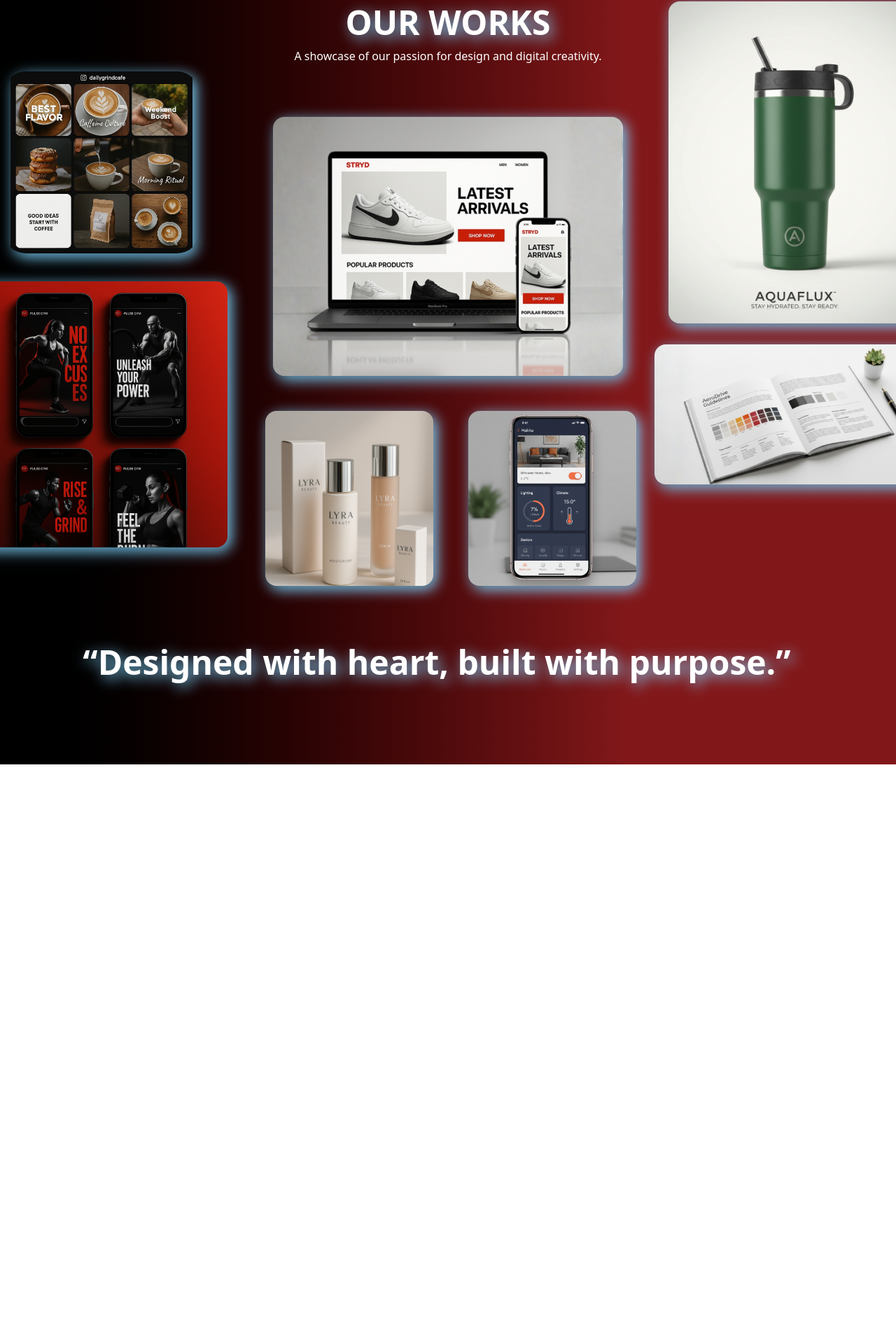
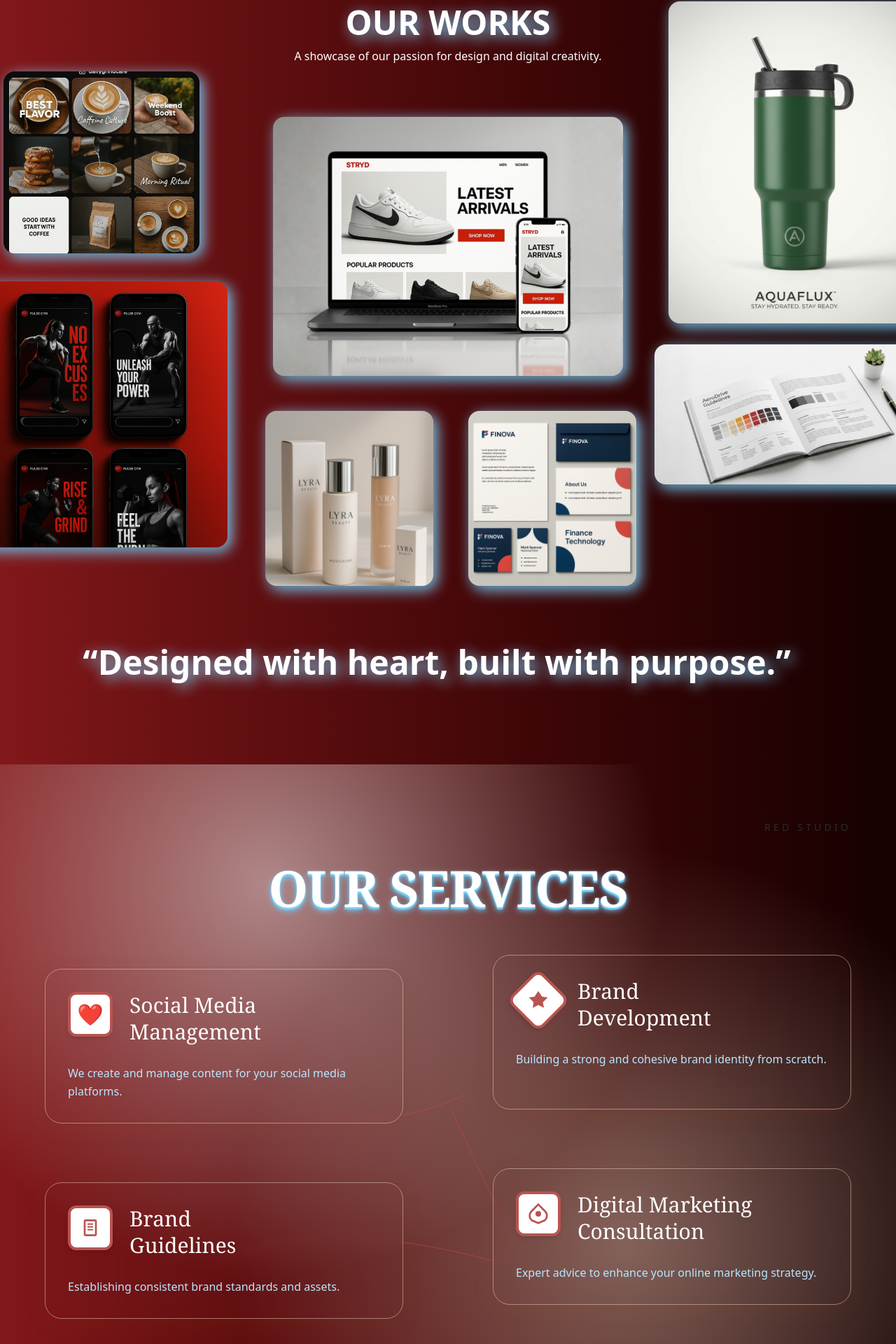
Before and after one commit to Krisnaarji/redstudio, a React (Vite) app: page / in a window 1280 px wide. Shown: the part 872-2792 px from the top of the page at 70% size. Before the commit the page ends 1964 px from the top, so only its background shows below. Built offline with nearby package versions, Linux system fonts and the light colour scheme.

Commit message:
add HoverCard component and refactor Porto section; add Services section

```diff
--- /dev/null
+++ b/src/components/commons/HoverCard.tsx
@@ -0,0 +1,35 @@
+import { useState } from "react";
+
+
+
+interface HoverCardProps {
+    image: string;
+    alt: string;
+    children: React.ReactNode;
+    className?: string;
+}
+
+export default function HoverCard({ image, alt, children, className }: HoverCardProps) {
+    const [isHovered, setIsHovered] = useState(false);
+
+    return (
+
+        <div
+        className={`relative overflow-hidden rounded-2xl shadow-lg ${className}`}
+        onMouseEnter={() => setIsHovered(true)}
+        onMouseLeave={() => setIsHovered(false)}
+        >
+        {/* Hover Overlay */}
+        <div
+            className={`absolute inset-0 bg-black/70 flex items-center justify-center text-white text-sm p-4 transition-opacity duration-300 ${
+            isHovered ? "opacity-100" : "opacity-0"
+            }`}
+        >
+            {children}
+        </div>
+
+        {/* Image */}
+        <img src={image} alt={alt} className="w-full h-full object-cover" />
+        </div>
+    );
+}
--- a/src/components/homes/Porto.tsx
+++ b/src/components/homes/Porto.tsx
@@ -1,23 +1,23 @@
-// import Leker from '../../assets/images/monza-2024.jpg';
-import AquaFlux from '../../assets/images/aquaflux.png';
-import GrindCafe from '../../assets/images/grindCoffe.webp';
-import Stryd from '../../assets/images/stryd.png';
-import Soundwave from '../../assets/images/soundwave.png';
-import PulseGYM from '../../assets/images/pulseGYM.png';
-import Aero from '../../assets/images/aeroGuidelines.png';
-import Lyra from '../../assets/images/lyra.png';
-// import Stryd2 from '../../assets/images/stryd2.png';
+import HoverCard from "../commons/HoverCard"; // adjust path as needed
+import AquaFlux from "../../assets/images/aquaflux.png";
+import GrindCafe from "../../assets/images/grindCoffe.webp";
+import Stryd from "../../assets/images/stryd.png";
+import Finova from "../../assets/images/finova.png";
+import PulseGYM from "../../assets/images/pulseGYM.png";
+import Aero from "../../assets/images/aeroGuidelines.png";
+import Lyra from "../../assets/images/lyra.png";
 
 export default function Porto() {
   return (
-    <section className="py-10 pt-20 text-center">
-      {/* Title */}
-      <h1 className="text-4xl md:text-5xl font-bold text-white mb-3 drop-shadow-[5px_5px_10px_#7dd3fc]">OUR WORKS</h1>
+    <section id="porto" className="py-10 pt-20 text-center">
+
+      <h1 className="text-4xl md:text-5xl font-bold text-white mb-3 drop-shadow-[5px_5px_10px_#7dd3fc]">
+        OUR WORKS
+      </h1>
       <p className="text-white mb-10">
         A showcase of our passion for design and digital creativity.
       </p>
 
-      {/* Grid */}
       <div
         className="
           grid
@@ -28,73 +28,93 @@ export default function Porto() {
           mx-auto
           justify-center
           place-items-center
-          border-sky-300
           drop-shadow-[5px_5px_10px_#7dd3fc]
         "
       >
-        {/* Top Left new season*/}
-        <div className="col-span-3 w-[280px] h-[260px] rounded-4xl overflow-hidden shadow-md">
-          <img
-            src={GrindCafe}
-            alt="New Season"
-            className="w-full h-full object-contain"
-          />
-        </div>
+        {/* Grind Café */}
+        <HoverCard
+          image={GrindCafe}
+          alt="Grind Café"
+          className="col-span-3 w-[280px] h-[260px]"
+        >
+          <p>
+            A cozy branding project for <b>Grind Café</b> — where warm tones
+            meet modern identity.
+          </p>
+        </HoverCard>
 
-        {/* Center Big */}
-        <div className="col-span-6 row-span-2 w-[500px] h-[370px] rounded-2xl overflow-hidden shadow-lg">
-          <img
-            src={Stryd}
+        {/* Center Big — Stryd */}
+
+        <HoverCard
+          image={Stryd}
           alt="Creative Solutions"
-            className="w-full h-full object-cover"
-          />
-        </div>
+          className="col-span-6 row-span-2 w-[500px] h-[370px] rounded-2xl"
+        >
+          <p>
+            E-commerce website design for <b>STRYD</b> — when simplicity meet elegant design.
+          </p>
+        </HoverCard>
 
-        {/* Top Right */}
-        <div className="col-span-3 w-[360px] h-[460px] rounded-2xl overflow-hidden shadow-md">
-          <img
-            src={AquaFlux}
-            alt="Branding"
-            className="w-full h-full object-cover"
-          />
-        </div>
+        {/* AquaFlux */}
+        <HoverCard
+          image={AquaFlux}
+          alt="AquaFlux"
+          className="col-span-3 w-[360px] h-[460px]"
+        >
+          <p>
+            A futuristic <b>branding</b> for AquaFlux — blending
+            technology with clean visual flow.
+          </p>
+        </HoverCard>
 
-        {/* Bottom Left */}
-        <div className="col-span-3 row-span-2 w-[360px] h-[380px] rounded-2xl overflow-hidden shadow-lg">
-          <img
-            src={PulseGYM}
-            alt="Design Conference"
-            className="w-full h-full object-cover"
-          />
-        </div>
+        {/* Pulse GYM */}
+        <HoverCard
+          image={PulseGYM}
+          alt="Pulse GYM"
+          className="col-span-3 row-span-2 w-[360px] h-[380px]"
+        >
+          <p>
+            Bold identity design for <b>PULSE GYM</b> — strength, motion, and
+            power visualized.
+          </p>
+        </HoverCard>
 
-        {/* Bottom Right */}
-        <div className="col-span-3 row-span-2 w-[400px] h-[200px] rounded-2xl overflow-hidden shadow-lg">
-          <img
-            src={Aero}
-            alt="75% Off"
-            className="w-full h-full object-cover"
-          />
-        </div>
+        {/* Aero Guidelines */}
+        <HoverCard
+          image={Aero}
+          alt="Aero Design Guidelines"
+          className="col-span-3 row-span-2 w-[400px] h-[200px]"
+        >
+          <p>
+            Modern interface system built for <b>Aero</b> — clarity meets
+            structure.
+          </p>
+        </HoverCard>
 
-        {/* Bottom Center Left */}
-        <div className="col-5 row-3 ml-12 w-[240px] h-[250px] rounded-2xl overflow-hidden shadow-md">
-          <img
-            src={Lyra}
-            alt="See 70% Off"
-            className="w-full h-full object-cover"
-          />
-        </div>
+        {/* Lyra */}
+        <HoverCard
+          image={Lyra}
+          alt="Lyra Branding"
+          className="col-5 row-3 ml-12 w-[240px] h-[250px]"
+        >
+          <p>
+            Artistic concept for <b>Lyra</b> — gentle gradients and motion-based
+            visuals for a cosmic brand.
+          </p>
+        </HoverCard>
 
-        {/* Bottom Center Right */}
-        <div className="col-8 row-3 -ml-8 w-[240px] h-[250px] rounded-2xl overflow-hidden shadow-md">
-          <img
-            src={Soundwave}
-            alt="The Future of Technology"
-            className="w-full h-full object-cover"
-          />
-        </div>
+        {/* Soundwave */}
+        <HoverCard
+          image={Finova}
+          alt="Soundwave UI"
+          className="col-8 row-3 -ml-8 w-[240px] h-[250px]"
+        >
+          <p>
+            Rebranding of finance technology company called <b>FINOVA</b> — minimalist typography, arranged in clean professional layout
+          </p>
+        </HoverCard>
 
+        {/* Footer Quote */}
         <div className="col-span-12 row-4 -ml-8 w-[1200px] rounded-2xl overflow-hidden">
           <h1 className="text-4xl md:text-5xl font-bold text-white mb-3">
             “Designed with heart, built with purpose.”
--- a/src/components/homes/Service.tsx
+++ b/src/components/homes/Service.tsx
@@ -1,7 +1,110 @@
-export default function Service(){
-    return(
+export default function Services() {
+    return (
+        <section className="min-h-screen flex flex-col items-center justify-center py-20 px-6 relative overflow-hidden">
+        {/* Subtle light gradients */}
+        <div className="absolute top-0 left-0 w-full h-full bg-[radial-gradient(circle_at_30%_20%,_rgba(255,255,255,0.5),_transparent_50%)]"></div>
+        <div className="absolute bottom-0 right-0 w-full h-full bg-[radial-gradient(circle_at_70%_80%,_rgba(255,240,220,0.4),_transparent_50%)]"></div>
 
-        <div>   </div>
+        {/* Title */}
+        <div className="text-right w-full max-w-6xl mb-8 relative z-10">
+            <p className="text-[#2b2b2b] text-sm font-light tracking-[0.3em] mb-2">RED STUDIO</p>
+        </div>
 
+        <h1 className="text-6xl md:text-7xl font-serif font-bold text-white mb-20 tracking-tight text-shadow-lg text-shadow-sky-300 relative z-10" >
+            OUR SERVICES
+        </h1>
+
+        {/* Cards with connecting lines */}
+        <div className="relative max-w-6xl w-full">
+            {/* Curved connecting lines */}
+            <svg className="absolute inset-0 w-full h-full pointer-events-none" style={{ zIndex: 0 }}>
+            <path d="M 300 180 Q 450 250, 600 180" stroke="#c14a52" strokeWidth="1.5" fill="none" opacity="0.4"/>
+            <path d="M 250 420 Q 400 350, 650 420" stroke="#c14a52" strokeWidth="1.5" fill="none" opacity="0.4"/>
+            <path d="M 580 200 Q 650 350, 720 500" stroke="#c14a52" strokeWidth="1.5" fill="none" opacity="0.4"/>
+            </svg>
+
+            <div className="grid grid-cols-2 md:grid-cols-2 gap-x-32 gap-y-16 relative" style={{ zIndex: 1 }}>
+            {/* Card 1: Social Media Management */}
+            <div className="backdrop-blur-sm rounded-3xl border border-[#e8d5c4]/50 p-8 shadow-[0_8px_30px_rgba(139,69,19,0.12),0_2px_8px_rgba(139,69,19,0.08)] hover:shadow-[0_12px_40px_rgba(139,69,19,0.15),0_4px_12px_rgba(139,69,19,0.1)] transition-all duration-500 hover:-translate-y-1">
+                <div className="flex items-start gap-6 mb-4">
+                <div className="w-16 h-16 border-4 border-[#b85450] bg-white rounded-xl flex items-center justify-center flex-shrink-0 shadow-md">
+                    <span className="text-3xl">❤️</span>
+                </div>
+                <div>
+                    <h2 className="text-3xl font-serif text-white mb-3 leading-tight">
+                    Social Media<br/>Management
+                    </h2>
+                </div>
+                </div>
+                <p className="text-sky-200 text-base leading-relaxed ml-0">
+                We create and manage content for your social media platforms.
+                </p>
+            </div>
+
+            {/* Card 2: Brand Development */}
+            <div className=" backdrop-blur-sm rounded-3xl border border-[#e8d5c4]/50 p-8 shadow-[0_8px_30px_rgba(139,69,19,0.12),0_2px_8px_rgba(139,69,19,0.08)] hover:shadow-[0_12px_40px_rgba(139,69,19,0.15),0_4px_12px_rgba(139,69,19,0.1)] transition-all duration-500 hover:-translate-y-1 md:translate-y-[-20px]">
+                <div className="flex items-start gap-6 mb-4">
+                <div className="w-16 h-16 bg-white border-4 border-[#b85450] rounded-xl flex items-center justify-center flex-shrink-0 shadow-md rotate-45">
+                    <div className="rotate-[-45deg]">
+                    <svg width="32" height="32" viewBox="0 0 24 24" fill="none">
+                        <path d="M12 2L16 8L22 9L17 14L18 20L12 17L6 20L7 14L2 9L8 8L12 2Z" fill="#b85450"/>
+                    </svg>
+                    </div>
+                </div>
+                <div>
+                    <h2 className="text-3xl font-serif text-white mb-3 leading-tight">
+                    Brand<br/>Development
+                    </h2>
+                </div>
+                </div>
+                <p className="text-sky-200 text-base leading-relaxed ml-0">
+                Building a strong and cohesive brand identity from scratch.
+                </p>
+            </div>
+
+            {/* Card 3: Brand Guidelines */}
+            <div className=" backdrop-blur-sm rounded-3xl border border-[#e8d5c4]/50 p-8 shadow-[0_8px_30px_rgba(139,69,19,0.12),0_2px_8px_rgba(139,69,19,0.08)] hover:shadow-[0_12px_40px_rgba(139,69,19,0.15),0_4px_12px_rgba(139,69,19,0.1)] transition-all duration-500 hover:-translate-y-1 md:translate-y-[20px]">
+                <div className="flex items-start gap-6 mb-4">
+                <div className="w-16 h-16 bg-white border-4 border-[#b85450] rounded-xl flex items-center justify-center flex-shrink-0 shadow-md">
+                    <svg width="32" height="32" viewBox="0 0 24 24" fill="none">
+                    <rect x="6" y="4" width="12" height="16" rx="1" stroke="#b85450" strokeWidth="2"/>
+                    <line x1="9" y1="8" x2="15" y2="8" stroke="#b85450" strokeWidth="1.5"/>
+                    <line x1="9" y1="11" x2="15" y2="11" stroke="#b85450" strokeWidth="1.5"/>
+                    <line x1="9" y1="14" x2="15" y2="14" stroke="#b85450" strokeWidth="1.5"/>
+                    </svg>
+                </div>
+                <div>
+                    <h2 className="text-3xl font-serif text-white mb-3 leading-tight">
+                    Brand<br/>Guidelines
+                    </h2>
+                </div>
+                </div>
+                <p className="text-sky-200 text-base leading-relaxed ml-0">
+                Establishing consistent brand standards and assets.
+                </p>
+            </div>
+
+            {/* Card 4: Digital Marketing Consultation */}
+            <div className=" backdrop-blur-sm rounded-3xl border border-[#e8d5c4]/50 p-8 shadow-[0_8px_30px_rgba(139,69,19,0.12),0_2px_8px_rgba(139,69,19,0.08)] hover:shadow-[0_12px_40px_rgba(139,69,19,0.15),0_4px_12px_rgba(139,69,19,0.1)] transition-all duration-500 hover:-translate-y-1">
+                <div className="flex items-start gap-6 mb-4">
+                <div className="w-16 h-16 bg-white border-4 border-[#b85450] rounded-xl flex items-center justify-center flex-shrink-0 shadow-md">
+                    <svg width="32" height="32" viewBox="0 0 24 24" fill="none">
+                    <path d="M12 2C12 2 16 6 19 9C22 12 22 16 19 19L12 22L5 19C2 16 2 12 5 9C8 6 12 2 12 2Z" stroke="#b85450" strokeWidth="2" fill="none"/>
+                    <circle cx="12" cy="12" r="3" fill="#b85450"/>
+                    </svg>
+                </div>
+                <div>
+                    <h2 className="text-3xl font-serif text-white mb-3 leading-tight">
+                    Digital Marketing<br/>Consultation
+                    </h2>
+                </div>
+                </div>
+                <p className="text-sky-200 text-base leading-relaxed ml-0">
+                Expert advice to enhance your online marketing strategy.
+                </p>
+            </div>
+            </div>
+        </div>
+        </section>
     );
 }
--- a/src/index.css
+++ b/src/index.css
@@ -6,6 +6,11 @@
   --color-accent: #F8E9EB;
   --color-background: #000000;
   --font-brand: "Poppins", sans-serif;
+}
+
+html {
+
+  scroll-behavior: smooth;
 }
 
 :root {
--- a/src/pages/Home.tsx
+++ b/src/pages/Home.tsx
@@ -4,7 +4,7 @@ import Service from '../components/homes/Service';
 
 export default function Home() {
     return (
-        <main className='bg-gradient-to-r from-black to-red-900 to-70%'>
+        <main className='bg-gradient-to-r from-red-900 to-black to-150%'>
             <Hero />
             <Porto />
             <Service />
```
Also changed, not shown: src/components/commons/Navbar.tsx (+5 -5 lines), src/components/homes/Hero.tsx (+12 -6 lines), src/assets/images/finova.png (added). Lines whose indentation alone changed are shown as unchanged.
